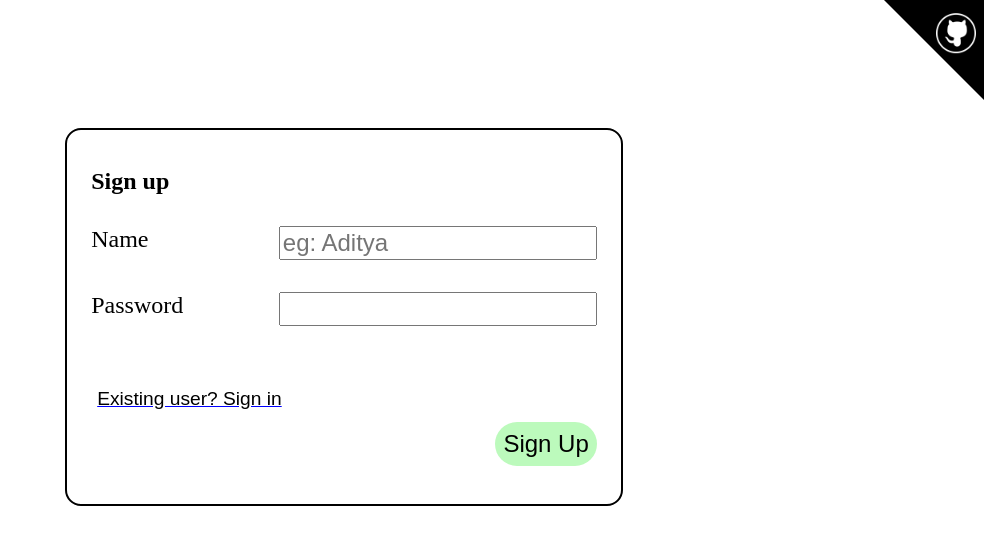
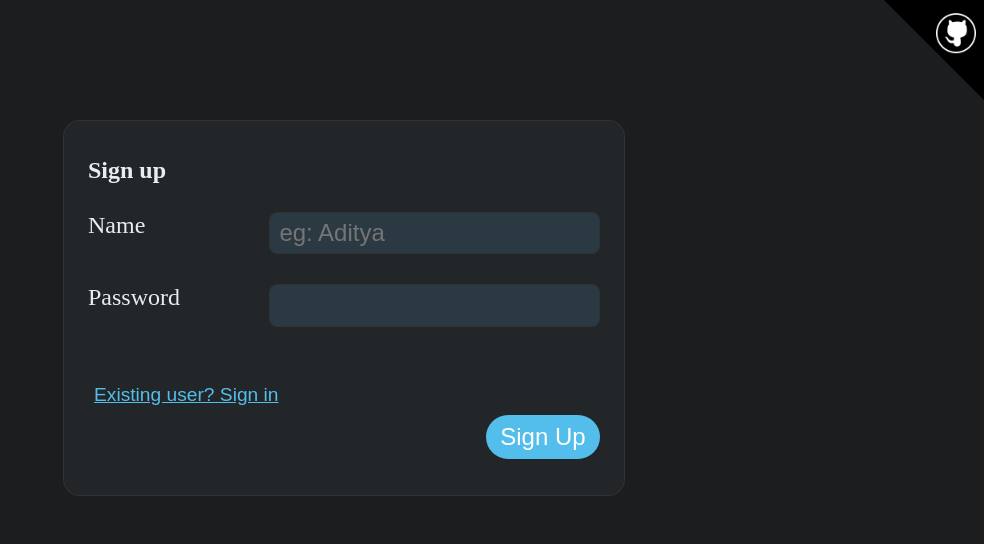
Before and after one commit to AdityaAnuragi/chatApp-frontEnd, a React (Vite) app: page / in a window 1280 px wide. Shown: the top 544 px of the page, without its empty margins (296-1280 px from the left). Built offline with nearby package versions, Linux system fonts and the light colour scheme.

Commit message:
UI changed to a darker theme

```diff
--- /dev/null
+++ b/src/_theme.scss
@@ -0,0 +1,12 @@
+$bg: #1b1d1f; // neutral dark gray (no blue tint)
+$panel: #232628; // panel surfaces (neutral)
+$border: #2f3336; // subtle borders
+$text: #e9edef; // primary text
+$muted: #97a1a9; // secondary text
+$accent: #53bdeb; // link/button teal
+$accent-weak: #2a2e31; // soft selection/hover neutral
+$success: #21a366;
+$danger: #ef4444;
+
+$bubble-incoming: #24292c; // other person's message (neutral)
+$bubble-outgoing: #0b5d4a; // your message (slightly darker green)
--- a/src/activeChat/ActiveChat.module.scss
+++ b/src/activeChat/ActiveChat.module.scss
@@ -1,4 +1,5 @@
 @use '../icon.module.scss';
+@use '../_theme' as *;
 
 $distance-from-message: 0.75rem;
 $border-radius: 0.5rem;
@@ -8,7 +9,7 @@ $border-radius: 0.5rem;
   justify-content: flex-start;
   flex-direction: row;
 
-  border: 1px solid black;
+  border: 1px solid $border;
   padding: 0.25rem 0.5rem;
   border-radius: 1rem;
   margin-bottom: 1rem;
@@ -23,12 +24,13 @@ $border-radius: 0.5rem;
 .rightSide {
   margin-right: $distance-from-message;
   margin-left: auto;
-  background-color: rgb(217, 253, 211);
+  background-color: $bubble-outgoing;
 }
 
 .leftSide {
   margin-left: $distance-from-message;
   margin-right: auto;
+  background-color: $bubble-incoming;
 }
 
 .containerForOverflow {
@@ -55,7 +57,7 @@ $border-radius: 0.5rem;
   width: 100%;
   min-height: 2.5rem;
 
-  background-color: white;
+  background-color: $panel;
   // border: 2px solid blue;
 }
 
@@ -69,6 +71,9 @@ $border-radius: 0.5rem;
   flex-grow: 1;
   font-size: 1.2rem;
   border-radius: $border-radius;
+  border: 1px solid $border;
+  background-color: #2a3942;
+  color: $text;
   // margin-bottom: 0.5rem;
 }
 
@@ -100,12 +105,14 @@ $border-radius: 0.5rem;
 
 .groupName {
   cursor: pointer;
+  color: $text;
 }
 
 .backButtonAndConvName {
   display: flex;
   align-items: center;
   // border: 2px solid blue;
+  color: $text;
 }
 
 .icon {
--- /dev/null
+++ b/src/global.scss
@@ -0,0 +1,37 @@
+@use "./_theme" as *;
+
+html, body, #root {
+  height: 100%;
+}
+
+body {
+  margin: 0;
+  background-color: $bg;
+  color: $text;
+}
+
+/* Scrollbar - webkit */
+*::-webkit-scrollbar {
+  width: 10px;
+  height: 10px;
+}
+
+*::-webkit-scrollbar-track {
+  background: $panel;
+}
+
+*::-webkit-scrollbar-thumb {
+  background: $border;
+  border-radius: 8px;
+  border: 2px solid $panel;
+}
+
+*::-webkit-scrollbar-thumb:hover {
+  background: lighten($border, 8%);
+}
+
+/* Scrollbar - Firefox */
+* {
+  scrollbar-width: thin;
+  scrollbar-color: $border $panel;
+}
--- a/src/groupLists/GroupLists.module.scss
+++ b/src/groupLists/GroupLists.module.scss
@@ -1,4 +1,5 @@
 @use '../icon.module.scss';
+@use '../_theme' as *;
 
 $borderRadius: 1rem;
 
@@ -17,7 +18,8 @@ $borderRadius: 1rem;
 
   overflow-x: auto;
 
-  background-color: rgb(252, 229, 229);
+  background-color: $panel;
+  border: 1px solid $border;
   border-radius: $borderRadius;
 
   @media (max-width: 1024px) {
@@ -67,7 +69,8 @@ $borderRadius: 1rem;
 
   border-width: 0px 0px 0.0625rem;
   border-style: solid;
-  border-color: grey;
+  border-color: $border;
+  color: $muted;
 
   // margin-bottom: 1.2rem;
 
@@ -76,9 +79,7 @@ $borderRadius: 1rem;
 
 }
 
-.group:hover {
-  background-color: rgb(208, 254, 208);
-}
+.group:hover { background-color: $accent-weak; color: $text; }
 
 
 .firstGroup {
@@ -86,18 +87,17 @@ $borderRadius: 1rem;
   // border-top-right-radius: $borderRadius;
   border-width: 0.0625rem 0px;
   border-style: solid;
-  border-color: grey;
+  border-color: $border;
   // border: 2px solid blue;
 }
 
 .selectedGroup {
-  background-color: rgb(188, 250, 188);
+  background-color: $accent-weak;
+  color: $text;
   // background-color: rgb(232, 225, 255);
 }
 
-.selectedGroup:hover {
-  background-color: rgb(188, 250, 188);
-}
+.selectedGroup:hover { background-color: $accent-weak; }
 
 .routeAndButtonContainer {
   display: flex;
--- a/src/homePage/HomePage.module.scss
+++ b/src/homePage/HomePage.module.scss
@@ -1,3 +1,4 @@
+@use "../_theme" as *;
 // .messageAndTryAgainContainer {
 //   display: flex;
 //   border: 2px solid black;
@@ -18,7 +19,10 @@
 
   display: flex;
   justify-content: flex-start;
+  gap: 0.75rem;
+  padding: 0 0.75rem;
 
+  color: $text;
 }
 
 
@@ -37,6 +41,9 @@
   height: 100%;
 
   // overflow-y: scroll;
+  background-color: $panel;
+  border: 1px solid $border;
+  border-radius: 1rem;
 }
 
 
@@ -46,6 +53,8 @@
   // border: 2px solid blue;
   width: 99vw;
   height: 96vh;
+  background-color: $bg;
+  padding: 0 0.75rem; // symmetric horizontal padding
 }
 
 // @media (max-width: 426px) {
@@ -80,15 +89,12 @@
   text-align: center;
   // background-color: red;
   margin: 0rem;
+  color: $text;
 }
 
-.red {
-  background-color: rgb(254, 91, 91);
-}
+.red { background-color: $danger; }
 
-.blue {
-  background-color: rgb(62, 207, 255);
-}
+.blue { background-color: $success; }
 
 .invisible {
   opacity: 0;
--- a/src/icon.module.scss
+++ b/src/icon.module.scss
@@ -11,5 +11,5 @@
 }
 
 @mixin iconStylesOnHover {
-  background-color: rgb(206, 199, 199);
+  background-color: rgba(255, 255, 255, 0.06);
 }
--- a/src/loginAndSignUp/LoginAndSignUp.module.scss
+++ b/src/loginAndSignUp/LoginAndSignUp.module.scss
@@ -1,3 +1,5 @@
+@use "../_theme" as *;
+
 $font-size: 1.5rem;
 
 .container {
@@ -10,6 +12,7 @@ $font-size: 1.5rem;
   // min-height: 100%;
   // border: 2px solid blue;
 
+  background-color: $bg;
 }
 
 .form {
@@ -22,8 +25,9 @@ $font-size: 1.5rem;
   max-height: 25rem;
 
   padding: 1.7rem 1.5rem;
-  border: 2px solid black;
+  border: 1px solid $border;
   border-radius: 1rem;
+  background-color: $panel;
 
   margin-top: 15vh;
 
@@ -53,6 +57,8 @@ $font-size: 1.5rem;
   // border: 2px solid red;
   margin-bottom: 1.3rem;
 
+  color: $text;
+
   @media (max-width: 768px) {
     flex-direction: column;
   }
@@ -62,12 +68,18 @@ $font-size: 1.5rem;
 .loginOrSignUp {
   margin-top: 0rem;
   margin-bottom: 1.2rem;
+  color: $text;
 }
 
 
 .inputFields {
   max-width: 90%;
   font-size: $font-size;
+  border: 1px solid $border;
+  padding: 0.4rem 0.6rem;
+  border-radius: 0.5rem;
+  background-color: #2a3942;
+  color: $text;
 
   @media (max-width: 768px) {
     margin-top: 0.5rem;
@@ -77,7 +89,8 @@ $font-size: 1.5rem;
 
 .toggleBetweenLoginAndSignUp {
   user-select: none;
-  text-decoration: underline blue;
+  text-decoration: underline;
+  color: $accent;
   font-size: 1.2rem;
   width: fit-content;
   border: 0px;
@@ -90,12 +103,13 @@ $font-size: 1.5rem;
 
   width: fit-content;
 
-  padding: 0.5rem;
+  padding: 0.5rem 0.9rem;
   border: 0px;
   border-radius: 2rem;
   // margin-left: auto;
 
-  background-color: rgb(188, 250, 188);
+  background-color: $accent;
+  color: #fff;
   cursor: pointer;
   transition: all 0.05s ease-out;
 }
@@ -115,6 +129,7 @@ $font-size: 1.5rem;
 .ifUserNameTaken {
   margin-top: 0rem;
   margin-bottom: 0rem;
+  color: $danger;
 }
 
 .githubLogoWrapper {
--- a/src/main.tsx
+++ b/src/main.tsx
@@ -1,6 +1,7 @@
 import { StrictMode } from 'react'
 import { createRoot } from 'react-dom/client'
 import App from './App.tsx'
+import './global.scss'
 
 createRoot(document.getElementById('root')!).render(
   // TODO: make it work with the damm strict mode!!!!!!!!!!!!!!!!
--- a/src/message/Message.module.scss
+++ b/src/message/Message.module.scss
@@ -1,3 +1,9 @@
+@use "../_theme" as *;
+
+.container > * {
+  max-width: 100%;
+}
+
 .container {
   display: flex;
   flex-direction: row;
@@ -7,8 +13,23 @@
   // max-width: 80%;
   // message height also needs something specific i guess
 
+  color: $text;
 }
 
 .messageStatus {
   margin-right: 0.5rem;
 }
+
+.incoming {
+  background-color: $bubble-incoming;
+  border: 1px solid $border;
+  border-radius: 0.5rem;
+  color: $text;
+}
+
+.outgoing {
+  background-color: $bubble-outgoing;
+  border: 1px solid lighten($bubble-outgoing, 15%);
+  border-radius: 0.5rem;
+  color: $text;
+}
```
